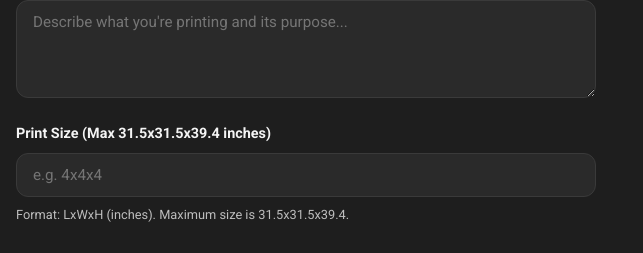
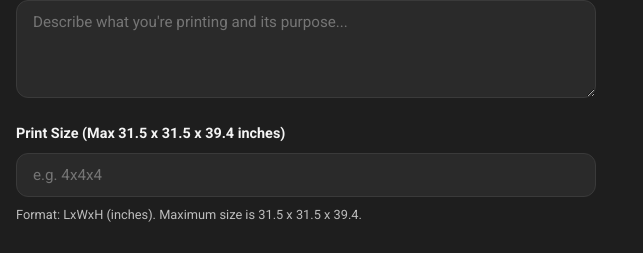
Before and after one commit to bngu3/3d-print-lab, a React (Vite) app in the folder frontend/: page / in a window 1280 px wide. Shown: the part 541-794 px from the top of the page, without its empty margins (0-643 px from the left). Built offline with nearby package versions, Linux system fonts and the light colour scheme; the HTML template or start-up script is replaced by a standard one.

Commit message:
text changes

```diff
--- a/frontend/src/pages/SubmitPage.tsx
+++ b/frontend/src/pages/SubmitPage.tsx
@@ -134,7 +134,7 @@ export default function SubmitPage() {
         </div>
 
         <div className="form-group">
-          <label htmlFor="printSize">Print Size (Max 31.5x31.5x39.4 inches)</label>
+          <label htmlFor="printSize">Print Size (Max 31.5 x 31.5 x 39.4 inches)</label>
           <input
             id="printSize"
             type="text"
@@ -143,7 +143,7 @@ export default function SubmitPage() {
             onChange={(e) => setPrintSize(e.target.value)}
             required
           />
-          <span className="field-hint">Format: LxWxH (inches). Maximum size is 31.5x31.5x39.4.</span>
+          <span className="field-hint">Format: LxWxH (inches). Maximum size is 31.5 x 31.5 x 39.4.</span>
         </div>
 
         <div className="form-group">
```
